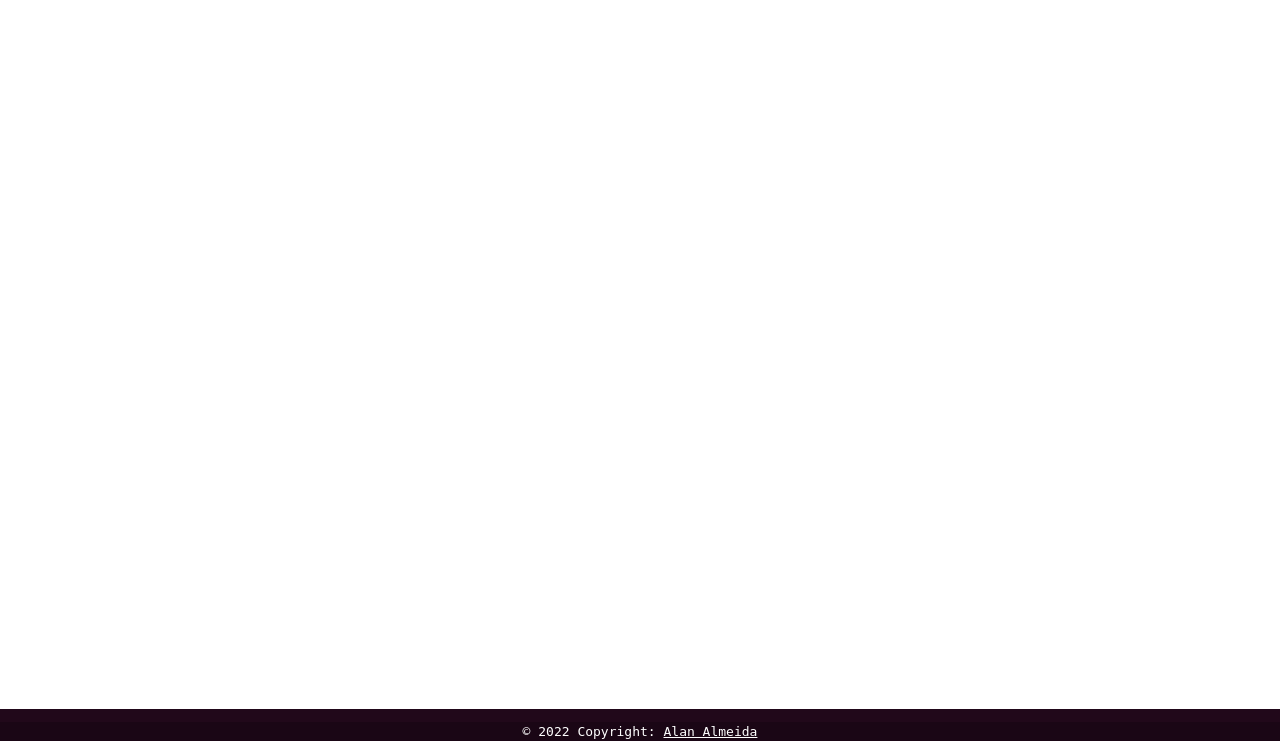
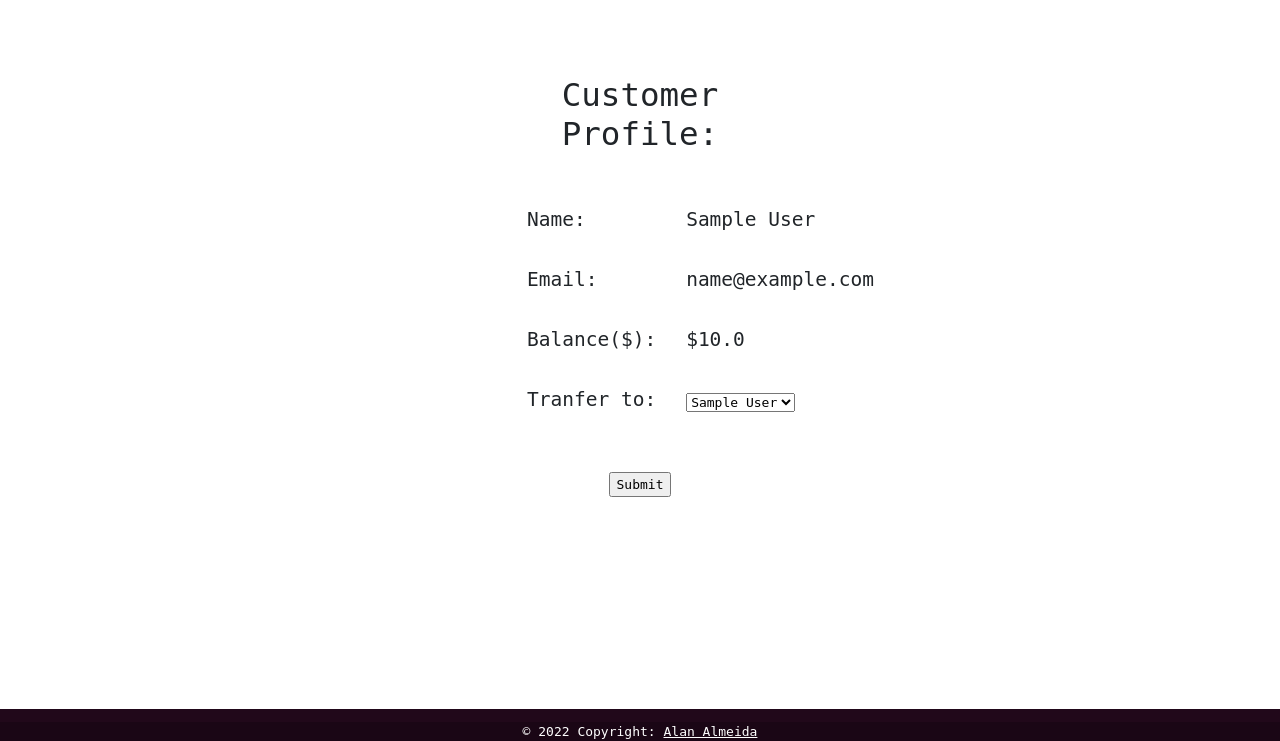
Before and after one commit to iwtga/basic-banking-system, a Flask app: page /users/1 in a window 1280 px wide. Shown: the part 59-800 px from the top of the page. Run offline with Flask 2, Linux system fonts and the light colour scheme; tables that the repository leaves empty hold one stand-in row (values such as "Sample post"); some libraries are stand-ins or nearby versions.

Commit message:
add html and css, also update model and form

```diff
--- a/banksystem/forms.py
+++ b/banksystem/forms.py
@@ -1,3 +1,4 @@
+from unicodedata import name
 from flask_wtf import FlaskForm
 from wtforms_sqlalchemy.fields import QuerySelectField
 from banksystem.models import Customer
@@ -6,4 +7,4 @@ def choice_query():
     return Customer.query
 
 class TransferForm(FlaskForm):
-    tranferto = QuerySelectField(query_factory=choice_query, allow_blank=True)
+    tranferto = QuerySelectField(query_factory=choice_query, allow_blank=False, get_label='name')
--- a/banksystem/models.py
+++ b/banksystem/models.py
@@ -10,7 +10,7 @@ class Customer(db.Model):
     received = db.relationship('Transfers', backref='receiver', foreign_keys='[transfers.c.receiver_id]')
 
     def __repr__(self) -> str:
-        return f"<Customer: {self.name}>"
+        return f"{self.id}"
 
 class Transfers(db.Model):
     id = db.Column(db.Integer, primary_key=True)
--- a/banksystem/static/css/style.css
+++ b/banksystem/static/css/style.css
@@ -13,3 +13,19 @@
     text-decoration: none;
     color: inherit;
 }
+
+.user-content {
+    text-align: center;
+    width: 20%;
+    margin: 0 auto;
+    margin-top: 6%;
+}
+
+.user {
+    margin-top: 5%;
+}
+
+table.user > tr,td {
+    text-align: left;
+    padding: 15px;
+}
--- a/banksystem/templates/user.html
+++ b/banksystem/templates/user.html
@@ -3,4 +3,48 @@
 {% block title %}{{ title }}{% endblock %}
 
 {% block body %}
+<div class="user-content">
+    <a class="head" href="{{ url_for('index') }}">
+        <h1>Customer Profile:</h1>
+    </a>
+    <br>
+    <form method="POST" action="">
+        {{ form.hidden_tag() }}
+        <table class="user">
+            <tr>
+                <td>
+                    <h4>Name:</h4>
+                </td>
+                <td>
+                    <h4>{{ cust.name }}</h4>
+                </td>
+            </tr>
+            <tr>
+                <td>
+                    <h4>Email:</h4>
+                </td>
+                <td>
+                    <h4>{{ cust.email }}</h4>
+                </td>
+            </tr>
+            <tr>
+                <td>
+                    <h4>Balance($):</h4>
+                </td>
+                <td>
+                    <h4>${{ cust.balance }}</h4>
+                </td>
+            </tr>
+            <tr>
+                <td>
+                    <h4>Tranfer to:</h4>
+                </td>
+                <td>{{ form.tranferto }}</td>
+            </tr>
+        </table>
+        <br>
+        <br>
+        <input type="submit">
+    </form>
+</div>
 {% endblock %}
--- a/banksystem/templates/viewcustomers.html
+++ b/banksystem/templates/viewcustomers.html
@@ -24,7 +24,7 @@
                     <td>{{ cust.name }}</td>
                     <td>{{ cust.email }}</td>
                     <td>{{ cust.balance }}</td>
-                    <td><a href="/user/{{ cust.id }}">View</a></td>
+                    <td><a href="/users/{{ cust.id }}">View</a></td>
                 </tr>
             {% endfor %}
             </tbody>
--- a/banksystem/views.py
+++ b/banksystem/views.py
@@ -19,4 +19,4 @@ def user(id):
     cust = Customer.query.filter_by(id=id).first()
     if form.validate_on_submit():
         pass
-    return render_template('user.html', cust=cust, form=form)
+    return render_template('user.html', cust=cust, form=form, title=cust.name)
```
